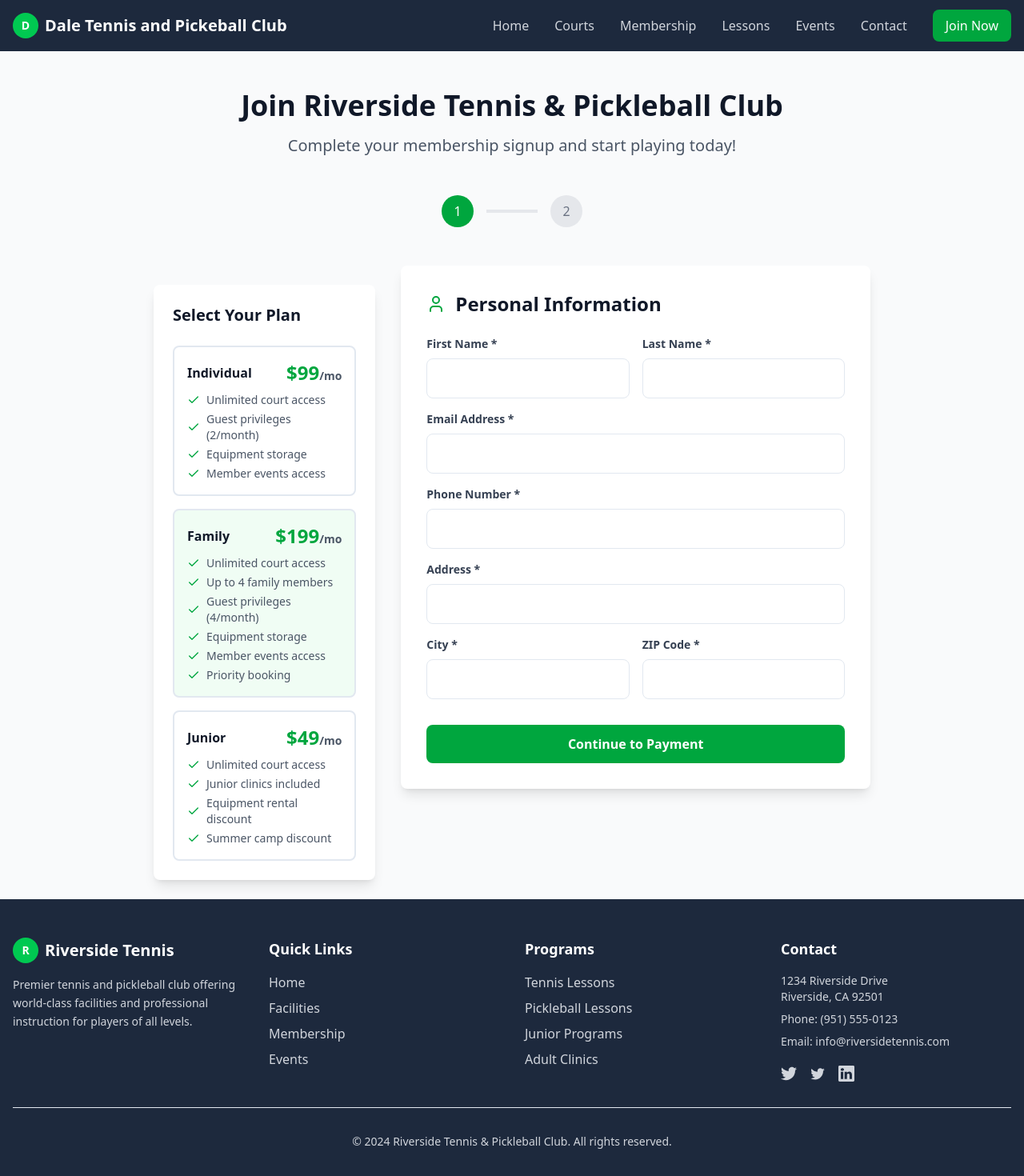
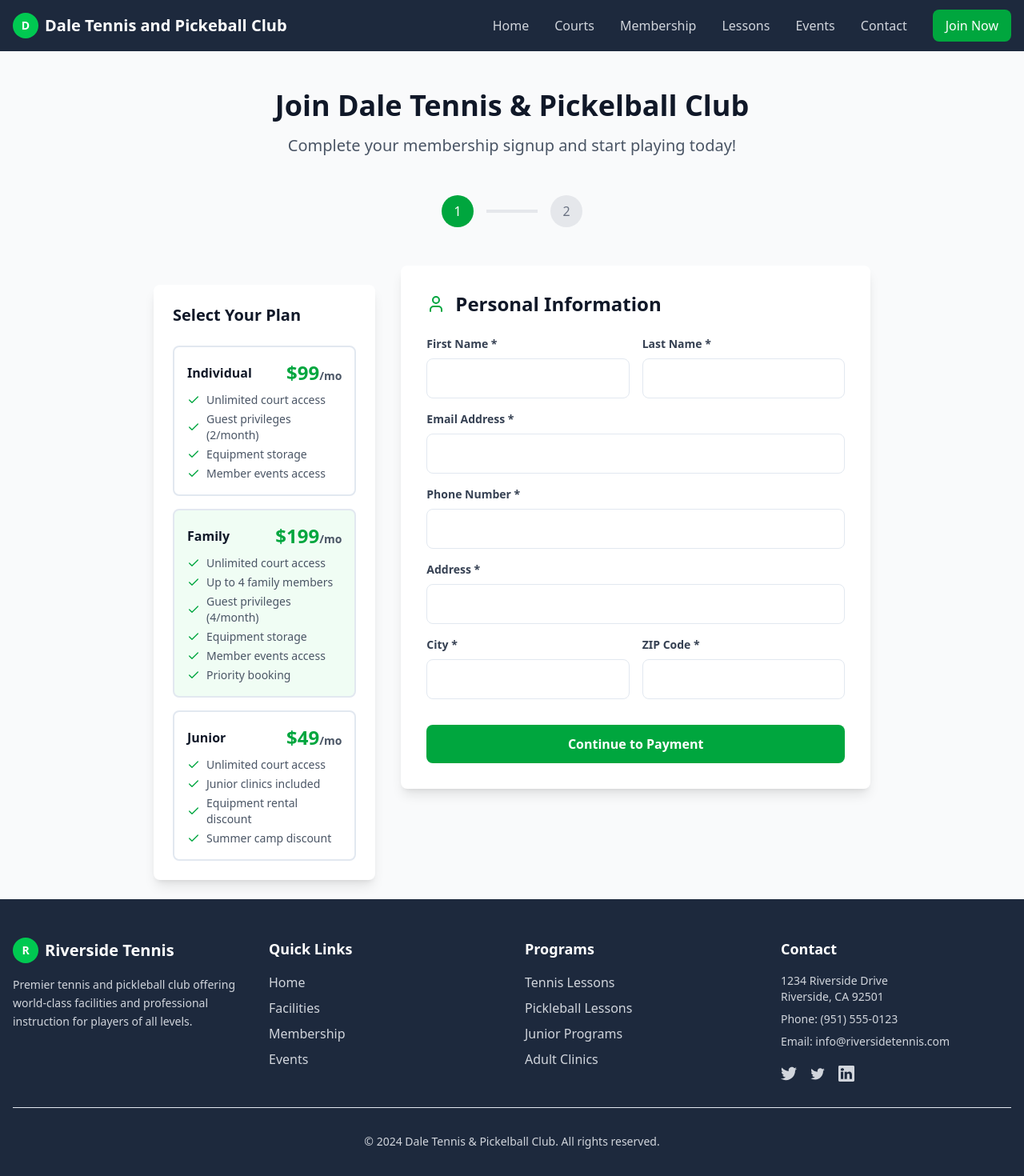
Before and after one commit to TNDIGITALMARK/741e3cf1-9976-4dc9-86b3-019c3b5653e1, a Next.js app: page /membership in a window 1280 px wide. Shown: the top 1470 px of the page at 80% size. Built offline with nearby package versions, Linux system fonts and the light colour scheme.

Commit message:
Phoenix AutoSave: 3 files updated (main branch)
Project: 741e3cf1-9976-4dc9-86b3-019c3b5653e1
User: ZqSFilIJhxfaPcPBiWqmknbTvFH2
Tool: claude-code
Timestamp: 2025-09-30T17:17:56.486Z

Auto-generated by Phoenix AutoSave System - committed to main branch

```diff
--- a/src/components/Footer.tsx
+++ b/src/components/Footer.tsx
@@ -109,7 +109,7 @@ export default function Footer() {
 
         <div className="border-t border-gray-700 mt-8 pt-8 text-center">
           <p className="text-gray-300 text-sm">
-            © 2024 Riverside Tennis & Pickleball Club. All rights reserved.
+            © 2024 Dale Tennis & Pickelball Club. All rights reserved.
           </p>
         </div>
       </div>
--- a/src/components/HeroSection.tsx
+++ b/src/components/HeroSection.tsx
@@ -23,7 +23,7 @@ export default function HeroSection() {
         </h1>
 
         <p className="text-xl md:text-2xl mb-8 max-w-2xl mx-auto leading-relaxed">
-          Join Riverside Tennis & Pickleball Club - where champions are made and friendships are forged.
+          Join Dale Tennis & Pickelball Club - where champions are made and friendships are forged.
         </p>
 
         <div className="flex flex-col sm:flex-row gap-4 justify-center items-center">
--- a/src/components/MembershipSignup.tsx
+++ b/src/components/MembershipSignup.tsx
@@ -150,7 +150,7 @@ export default function MembershipSignup() {
           {/* Header */}
           <div className="text-center mb-12">
             <h1 className="text-4xl font-bold text-gray-900 mb-4">
-              Join Riverside Tennis & Pickleball Club
+              Join Dale Tennis & Pickelball Club
             </h1>
             <p className="text-xl text-gray-600">
               Complete your membership signup and start playing today!
```
